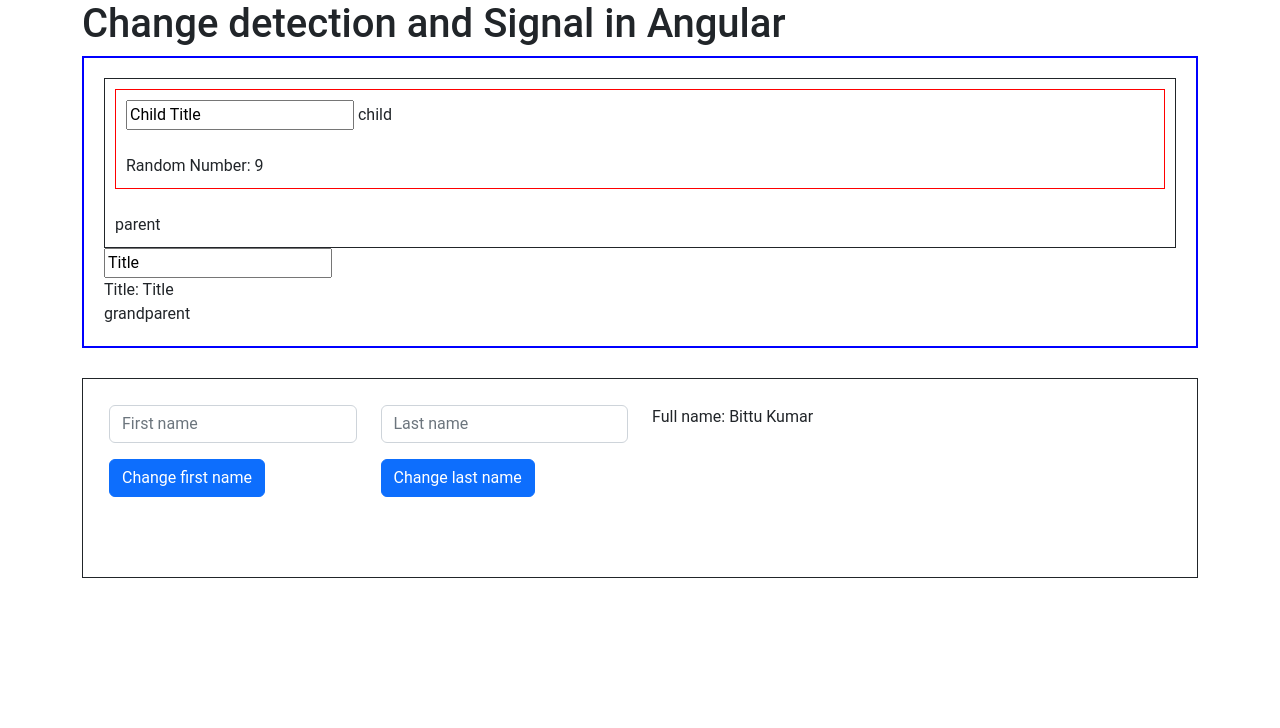
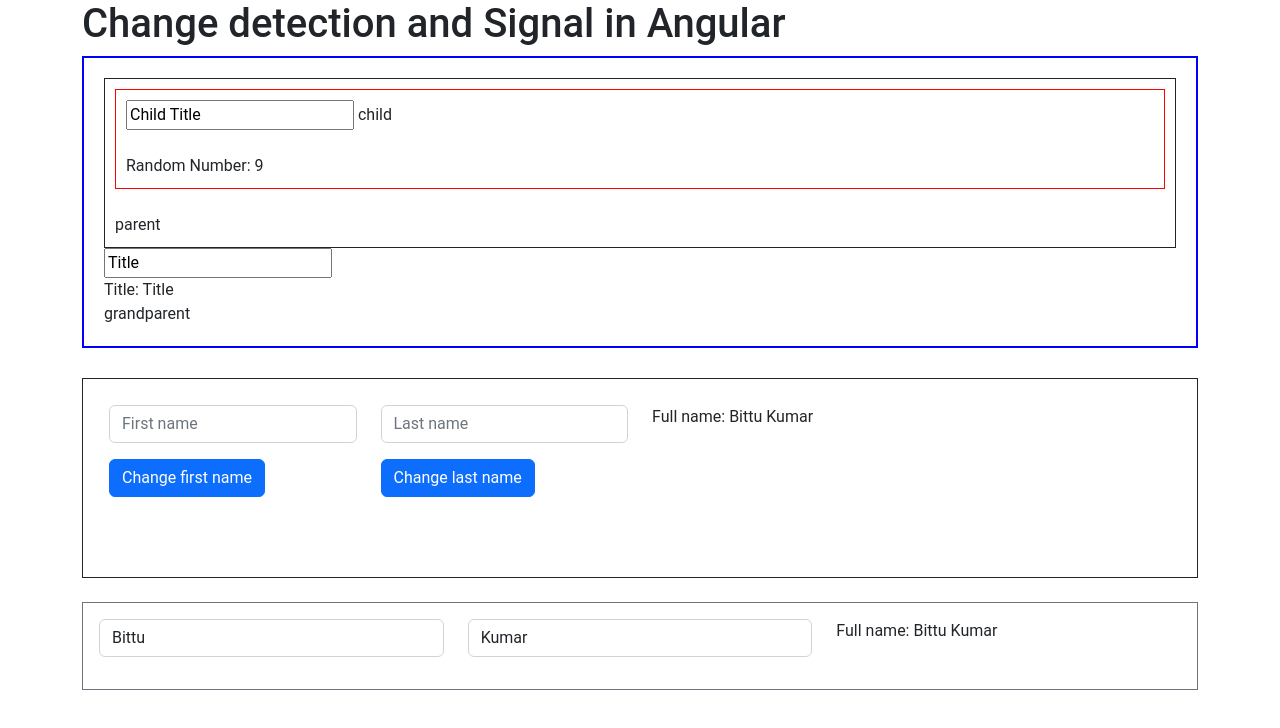
Before and after one commit to bittu1040/Signal-in-Angular, an Angular app: page / in a window 1280 px wide. Shown: the top 728 px of the page. Built offline with nearby package versions, Linux system fonts and the light colour scheme.

Commit message:
implemented ngmodel (two way data binding ) sing signa

```diff
--- a/src/app/app.component.html
+++ b/src/app/app.component.html
@@ -4,12 +4,10 @@
   <app-grandparent></app-grandparent>
 
   <div style="border: 1px solid; padding: 10px; margin-top: 30px; height: 200px;">
-
-
     <div class="row p-3">
       <div class="col-md-3">
         <div class="input-group mb-3">
-          <input type="text" class="form-control" #firstname  placeholder="First name">
+          <input type="text" class="form-control" #firstname placeholder="First name">
         </div>
         <button class="btn btn-primary" type="button" (click)="updateFirstName()">Change first name</button>
       </div>
@@ -25,4 +23,24 @@
     </div>
   </div>
 
-  <router-outlet></router-outlet>
+  <div class="border border-secondary mt-4">
+   <div class="row p-3">
+      <div class="col-md-4">
+        <div class="input-group mb-3">
+          <input type="text" class="form-control" #firstname1 (input)="updateFirstName1()" [value]="firstName1()" placeholder="First name">
+        </div>
+      </div>
+      <div class="col-md-4">
+        <div class="input-group mb-3">
+          <input type="text" class="form-control" #lastname1 (input)="updateLastName1()" [value]="lastName1()" placeholder="Last name">
+        </div>
+      </div>
+      <div class="col-md-4">
+        Full name: {{fullname1()}}
+      </div>
+   </div>
+  </div>
+</div>
+
+
+<router-outlet></router-outlet>
--- a/src/app/app.component.ts
+++ b/src/app/app.component.ts
@@ -1,10 +1,10 @@
 import { ChangeDetectionStrategy, Component, ElementRef, OnInit, ViewChild, computed, effect, signal } from '@angular/core';
 import { CommonModule } from '@angular/common';
 import { RouterOutlet } from '@angular/router';
-import {MatInputModule} from '@angular/material/input';
-import {MatFormFieldModule} from '@angular/material/form-field';
-import {FormControl, FormsModule, ReactiveFormsModule, Validators} from '@angular/forms';
-import {MatSelectModule} from '@angular/material/select';
+import { MatInputModule } from '@angular/material/input';
+import { MatFormFieldModule } from '@angular/material/form-field';
+import { FormControl, FormsModule, ReactiveFormsModule, Validators } from '@angular/forms';
+import { MatSelectModule } from '@angular/material/select';
 import { ChildComponent } from './child/child.component';
 import { GrandparentComponent } from './grandparent/grandparent.component';
 import { ParentComponent } from './parent/parent.component';
@@ -14,45 +14,66 @@
 @Component({
   selector: 'app-root',
   standalone: true,
-  imports: [CommonModule, RouterOutlet, MatInputModule,MatFormFieldModule, FormsModule, ReactiveFormsModule,MatSelectModule, ChildComponent, GrandparentComponent, ParentComponent],
+  imports: [CommonModule, RouterOutlet, MatInputModule, MatFormFieldModule, FormsModule, ReactiveFormsModule, MatSelectModule, ChildComponent, GrandparentComponent, ParentComponent],
   templateUrl: './app.component.html',
   styleUrls: ['./app.component.scss'],
-  host: {ngSkipHydration: 'true'},
+  host: { ngSkipHydration: 'true' },
   // changeDetection: ChangeDetectionStrategy.OnPush
 
 })
-export class AppComponent implements OnInit{
+export class AppComponent implements OnInit {
 
-count= signal(2);
-number1= signal(3);
-number2= signal(4);
-computedCount=  computed(()=> this.number1()+ this.number2());
+  count = signal(2);
+  number1 = signal(3);
+  number2 = signal(4);
+  computedCount = computed(() => this.number1() + this.number2());
 
-
-firstName= signal('Bittu');
-lastName= signal('Kumar');
 
   @ViewChild('firstname', { static: false }) firstNameInput?: ElementRef;
   @ViewChild('lastname', { static: false }) lastNameInput?: ElementRef;
+  @ViewChild('firstname1', { static: false }) firstNameInput1?: ElementRef;
+  @ViewChild('lastname1', { static: false }) lastNameInput1?: ElementRef;
 
-fullname=  computed(()=> this.firstName()+ " "+this.lastName())
+  firstName = signal('Bittu');
+  lastName = signal('Kumar');
+
+  firstName1 = signal('Bittu');
+  lastName1 = signal('Kumar');
 
 
+  fullname = computed(() => this.firstName() + " " + this.lastName())
+  fullname1 = computed(() => this.firstName1() + " " + this.lastName1())
+
+  updateFirstName1() {
+    if (this.firstNameInput1) {
+      const firstNameValue1 = this.firstNameInput1.nativeElement.value;
+      console.log(firstNameValue1);
+      this.firstName1.set(firstNameValue1);
+    }
+  }
+
+  updateLastName1() {
+    if (this.lastNameInput1) {
+      const lastNameValue1 = this.lastNameInput1.nativeElement.value;
+      console.log(lastNameValue1);
+      this.lastName1.set(lastNameValue1);
+    }
+  }
 
   constructor() {
-  effect(()=>{
-    console.log("effect signal- Last updated value",this.count())
+    effect(() => {
+      console.log("effect signal- Last updated value", this.count())
     })
   }
 
-updateFirstName(){
+  updateFirstName() {
     if (this.firstNameInput) {
       const firstNameValue = this.firstNameInput.nativeElement.value;
       this.firstName.set(firstNameValue);
     }
   }
 
-updateLastName(){
+  updateLastName() {
     if (this.lastNameInput) {
       const lastNameValue = this.lastNameInput.nativeElement.value;
       this.lastName.set(lastNameValue);
@@ -65,12 +86,12 @@
     this.count.set(3);
     console.log("after set signal", this.count());
 
-  this.count.update((data:number)=>{
-    return data*2;
+    this.count.update((data: number) => {
+      return data * 2;
     })
     console.log("after update signal", this.count());
 
-  console.log("computed signal",this.computedCount())
+    console.log("computed signal", this.computedCount())
 
   }
 
```
Lines whose indentation alone changed are shown as unchanged.
